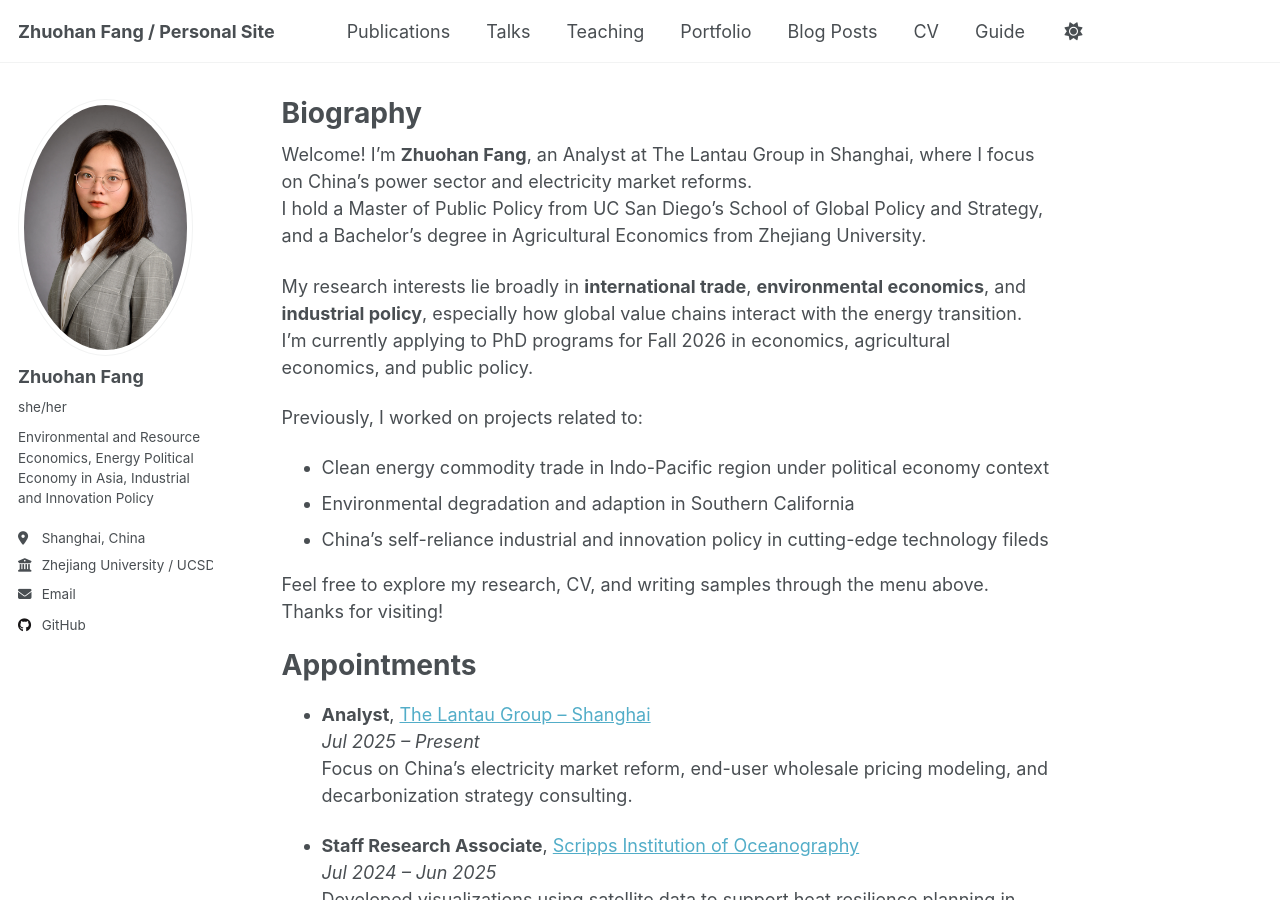
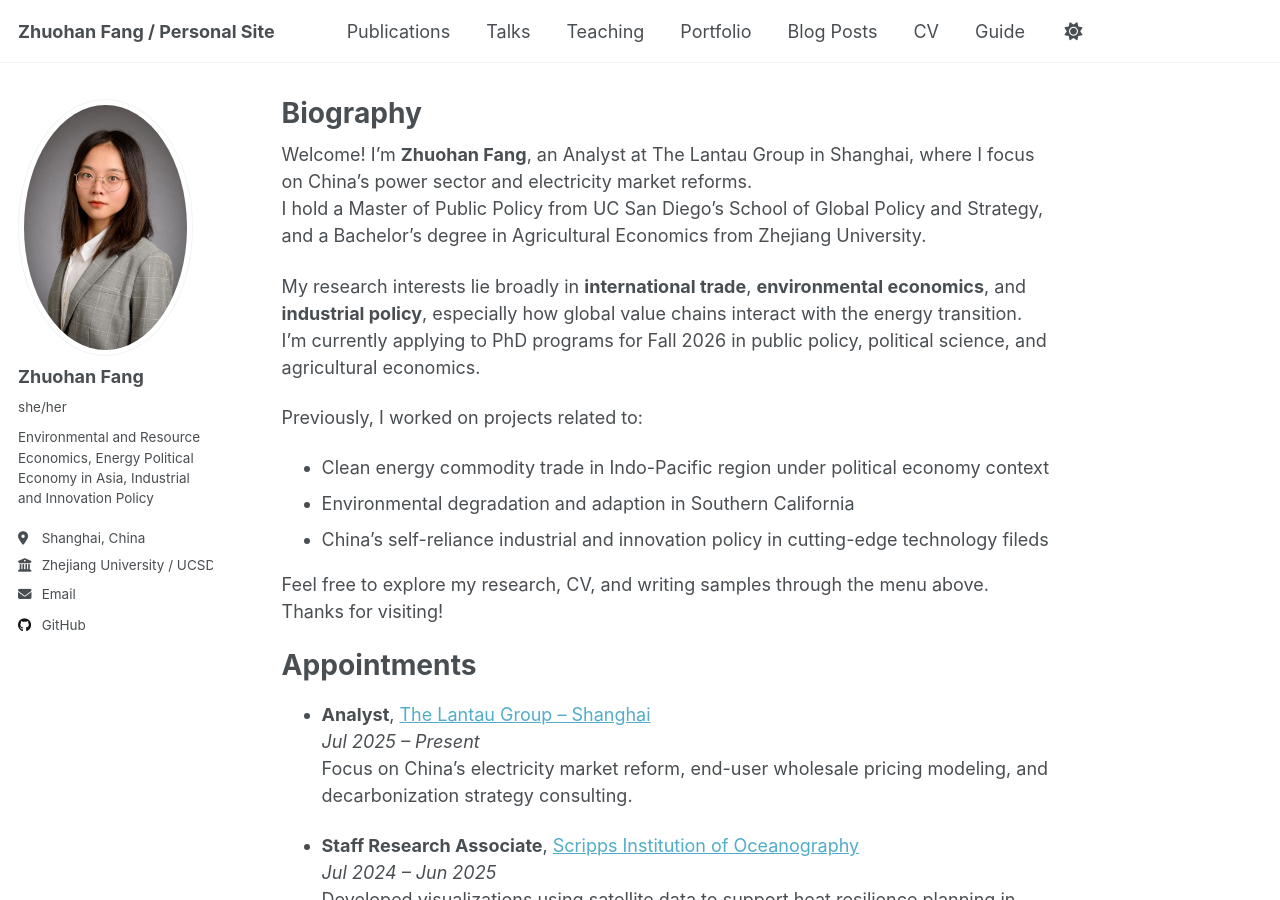
Before and after one commit to fzh200001/fzh200001.github.io, a Jekyll site: the page built from _pages/about.md, in a window 1280 px wide and 900 px high. Built offline with Jekyll 4.4.1, drawn with Linux system fonts in a browser that asks for light colours; a script that is not in the unit is left out.

Commit message:
Update about.md

```diff
--- a/_pages/about.md
+++ b/_pages/about.md
@@ -11,7 +11,7 @@ Welcome! I’m **Zhuohan Fang**, an Analyst at The Lantau Group in Shanghai, whe
 I hold a Master of Public Policy from UC San Diego’s School of Global Policy and Strategy, and a Bachelor's degree in Agricultural Economics from Zhejiang University.
 
 My research interests lie broadly in **international trade**, **environmental economics**, and **industrial policy**, especially how global value chains interact with the energy transition.
-I'm currently applying to PhD programs for Fall 2026 in economics, agricultural economics, and public policy.
+I'm currently applying to PhD programs for Fall 2026 in public policy, political science, and agricultural economics.
 
 Previously, I worked on projects related to:
 - Clean energy commodity trade in Indo-Pacific region under political economy context
```
